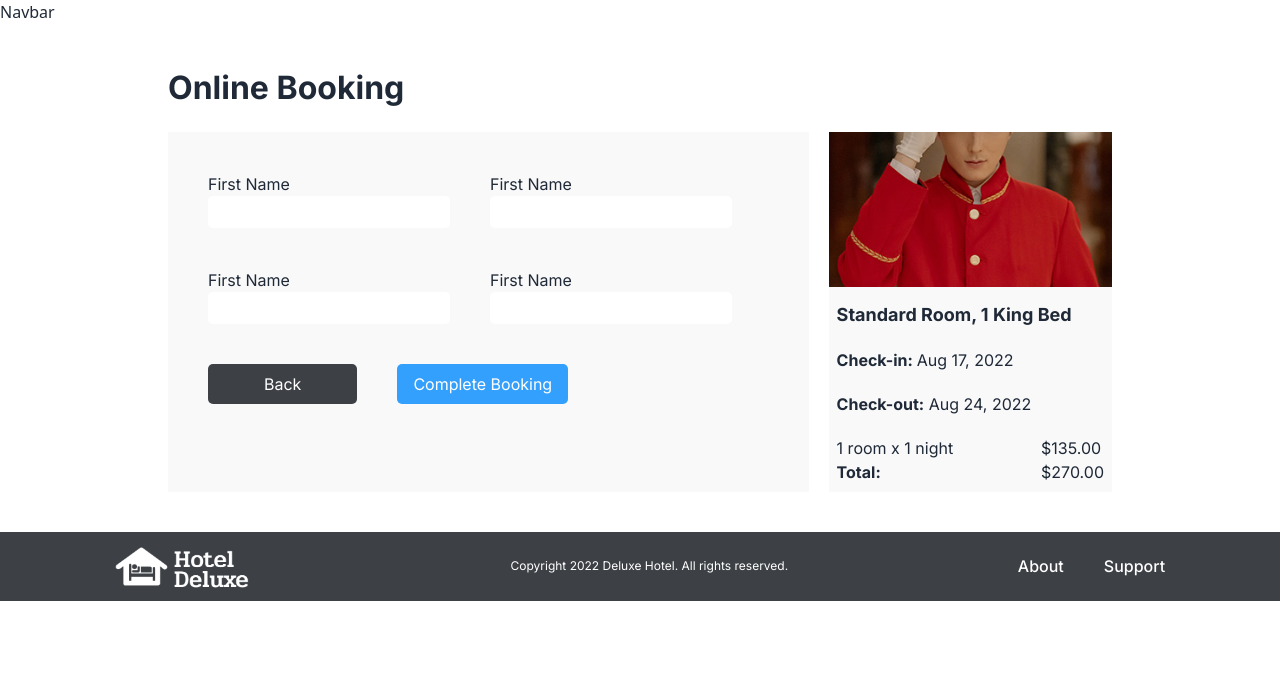
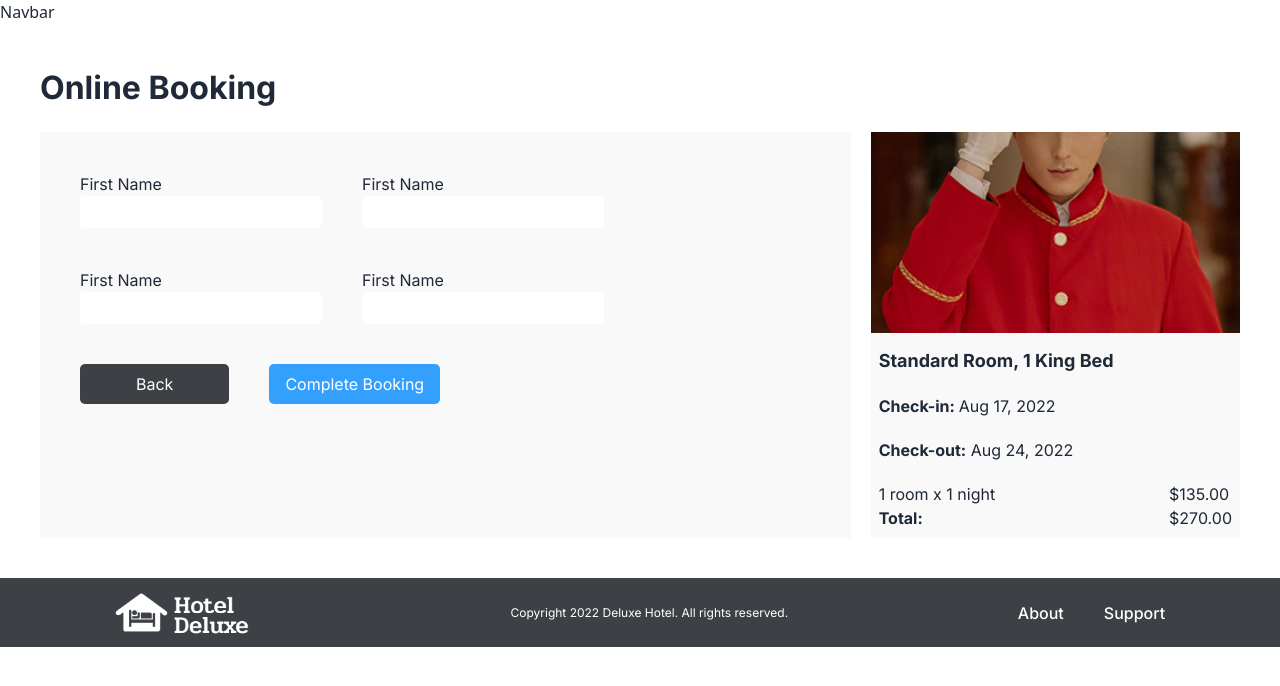
Before and after one commit to Leoasa1/hotel-frontend, a Next.js app: page /checkout in a window 1280 px wide. Shown: the top 686 px of the page. Built offline with nearby package versions, Linux system fonts and the light colour scheme.

Commit message:
checkout verison 2

```diff
--- a/pages/checkout.js
+++ b/pages/checkout.js
@@ -3,12 +3,13 @@
 
 function checkout() {
   return (
-    <div className='inter flex justify-center'>
-      <div className='w-full max-w-[1024px] p-10 flex flex-col gap-5'>
-        <h1 className='font-[700] text-[32px]'>Online Booking</h1>
+    <div className='inter'>
+      <div className='container mx-auto '>
+        <div className='p-10 flex flex-col gap-5'>
+         <h1 className='font-[700] text-[32px]'>Online Booking</h1>
         <div className='flex justify-between gap-5'>
 
-          <div className='bg-[#F9F9F9] p-10 flex flex-col gap-10'>
+        <div className='bg-[#F9F9F9] p-10 flex flex-col gap-10'>
 
             <div className='flex justify-start flex-wrap gap-10'>
               <div className='flex flex-col'>
@@ -68,6 +69,8 @@
           </div>
         </div>
       </div>
+      </div>
+
     </div>
   )
 }
```
